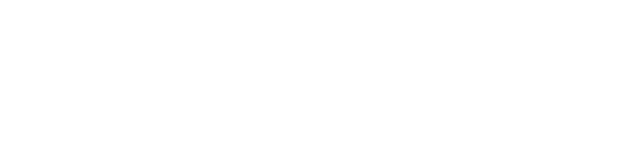
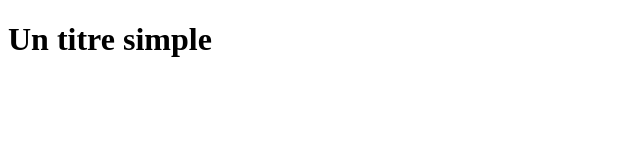
Before and after one commit to Said25186/OpenProject, a plain HTML site: page index.html in a window 1280 px wide. Shown: the whole page, without its empty margins (0-640 px from the left). Drawn offline with Linux system fonts and the light colour scheme.

Commit message:
Modification du Titre h1

```diff
--- a/index.html
+++ b/index.html
@@ -4,6 +4,6 @@
     <title></title>
 </head>
 <body>
-
+    <h1>Un titre simple</h1>
 </body>
 </html>
```
